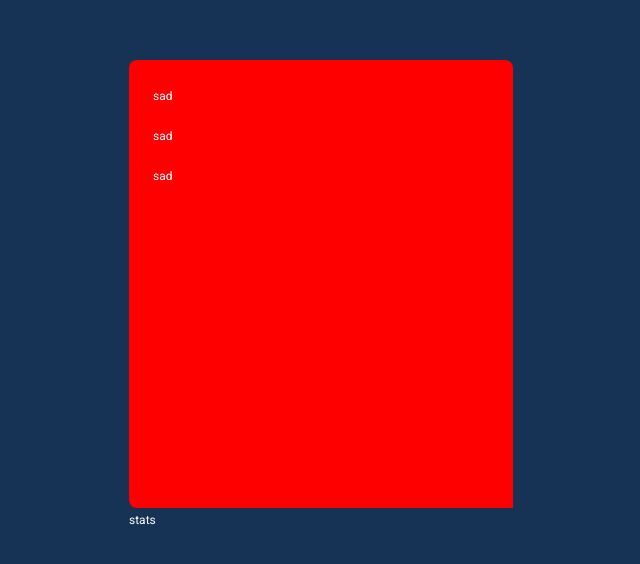
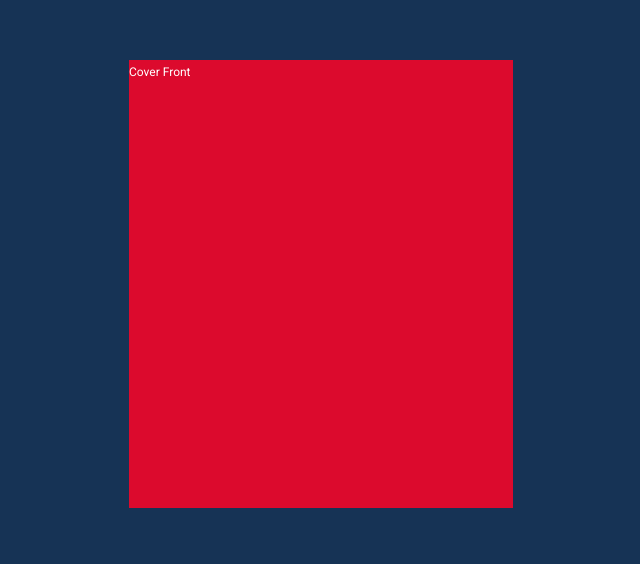
Before and after one commit to OscarAguilarL/pokedex, a plain HTML site: page index.html in a window 1280 px wide. Shown: the part 116-680 px from the top of the page, without its empty margins (319-959 px from the left). Drawn offline with Linux system fonts and the light colour scheme.

Commit message:
Componente de cover y animación 3d

```diff
--- /dev/null
+++ b/css/cover.css
@@ -0,0 +1,27 @@
+.cover {
+    inline-size: inherit;
+    block-size: inherit;
+    background-color: var(--primary);
+
+    position: absolute;
+    inset: 0;
+
+    transition: 1s transform;
+
+    backface-visibility: hidden;
+}
+
+.cover-front {
+    z-index: 2;
+
+    transform-origin: right center;
+}
+
+.cover-back {
+    z-index: 1;
+
+    inset-inline-start: 100%;
+
+    transform: rotateY(-180deg);
+    transform-origin: left center;
+}
--- a/css/index.css
+++ b/css/index.css
@@ -1,4 +1,5 @@
 @import './pokedex.css';
+@import './cover.css';
 
 :root {
     --white: #fffffe;
--- a/css/pokedex.css
+++ b/css/pokedex.css
@@ -3,12 +3,22 @@
     max-inline-size: 24rem;
     inline-size: 100%;
     outline: none;
+
+    position: relative;
+    perspective: 1000px;
+}
+
+.pokedex:is(:hover, :focus, :focus-within) .cover-front {
+    transform: rotateY(180deg);
+}
+.pokedex:is(:hover, :focus, :focus-within) .cover-back {
+    transform: rotateY(0);
 }
 
 .pokedex-main {
     inline-size: inherit;
     block-size: inherit;
-    background-color: red;
+    background-color: var(--primary);
 
     display: flex;
     flex-direction: column;
--- a/index.html
+++ b/index.html
@@ -1,22 +1,31 @@
 <!DOCTYPE html>
 <html lang="en">
     <head>
-  <meta charset="UTF-8">
-  <meta http-equiv="X-UA-Compatible" content="IE=edge">
-  <meta name="viewport" content="width=device-width, initial-scale=1.0">
-  <link href="https://fonts.googleapis.com/css2?family=Roboto&display=swap" rel="stylesheet">
-  <link rel="stylesheet" href="./css/index.css">
+        <meta charset="UTF-8" />
+        <meta http-equiv="X-UA-Compatible" content="IE=edge" />
+        <meta name="viewport" content="width=device-width, initial-scale=1.0" />
+        <link
+            href="https://fonts.googleapis.com/css2?family=Roboto&display=swap"
+            rel="stylesheet"
+        />
+        <link rel="stylesheet" href="./css/index.css" />
         <title>Pokedex</title>
     </head>
     <body>
         <main class="pokedex" tabindex="0">
-    <section class="pokedex-main">
+            <section
+                class="pokedex-main"
+                aria-label="Información general del Pokemon"
+            >
                 <span>sad</span>
                 <span>sad</span>
                 <span>sad</span>
             </section>
-    <section>
-      stats
+
+            <div class="cover cover-front">Cover Front</div>
+
+            <section class="cover cover-back" aria-label="Estadísticas del Pokemon">
+                Cover Back
             </section>
         </main>
     </body>
```
Lines whose indentation alone changed are shown as unchanged.
